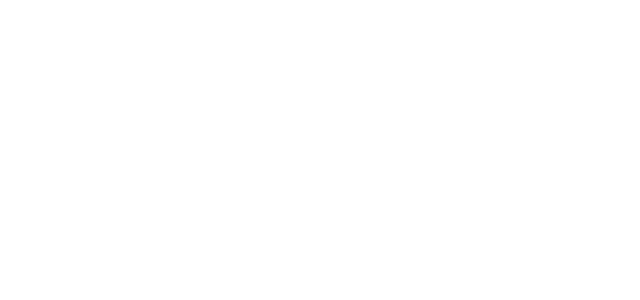
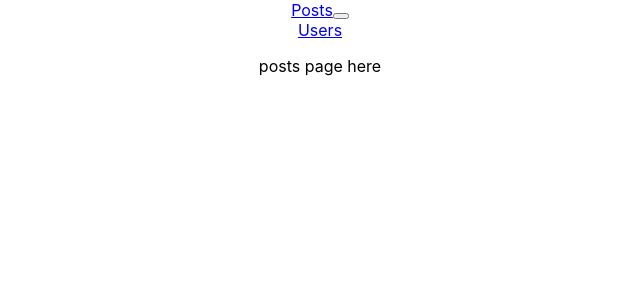
Before and after one commit to ShrutiSavani/Dummy-Api, a React (Create React App) app: page / in a window 1280 px wide. Shown: the top 300 px of the page, without its empty margins (320-960 px from the left). Built offline with nearby package versions, Linux system fonts and the light colour scheme.

Commit message:
-commit both page with Nav

```diff
--- a/src/App.js
+++ b/src/App.js
@@ -1,10 +1,21 @@
-
 import './App.css';
+import { BrowserRouter, Routes, Route } from "react-router-dom";
+import Users from './Components/Users';
+import Posts from './Components/Posts';
 
 function App() {
   return (
     <div className="App">
 
+      <BrowserRouter>
+        <Routes>
+          <Route path="/" element={<Posts />} />
+          <Route path="/users" element={<Users />} />
+        </Routes>
+      </BrowserRouter>
+
+
+      {/* <Users /> */}
     </div>
   );
 }
--- /dev/null
+++ b/src/Components/Navbar.js
@@ -0,0 +1,25 @@
+import { Link } from "react-router-dom";
+
+
+const navbar = () => {
+    return (
+        <>
+            <nav class="navbar navbar-expand-lg bg-body-tertiary">
+                <div class="container-fluid">
+                    {/* <a class="navbar-brand" href="#">Navbar</a> */}
+                    <Link className="nav-link active" to="/">Posts</Link>
+                    <button class="navbar-toggler" type="button" data-bs-toggle="collapse" data-bs-target="#navbarNavAltMarkup" aria-controls="navbarNavAltMarkup" aria-expanded="false" aria-label="Toggle navigation">
+                        <span class="navbar-toggler-icon"></span>
+                    </button>
+                    <div class="collapse navbar-collapse" id="navbarNavAltMarkup">
+                        <div class="navbar-nav">
+                            <Link className="nav-link" to="/users">Users</Link>
+                        </div>
+                    </div>
+                </div>
+            </nav>
+
+        </>
+    )
+}
+export default navbar;
--- /dev/null
+++ b/src/Components/Posts.js
@@ -0,0 +1,16 @@
+import Navbar from "./Navbar"
+
+const Posts = () => {
+
+    // fetch('https://dummyjson.com/posts')
+    //     .then(res => res.json())
+    //     .then(console.log);
+    return (
+
+        <>
+            <Navbar />
+            <p>posts page here</p>
+        </>
+    )
+}
+export default Posts
--- /dev/null
+++ b/src/Components/Users.js
@@ -0,0 +1,11 @@
+import Navbar from "./Navbar"
+
+const users = () => {
+    return (
+        <>
+        <Navbar />
+        <p>user page</p>
+        </>
+    )
+}
+export default users
```
